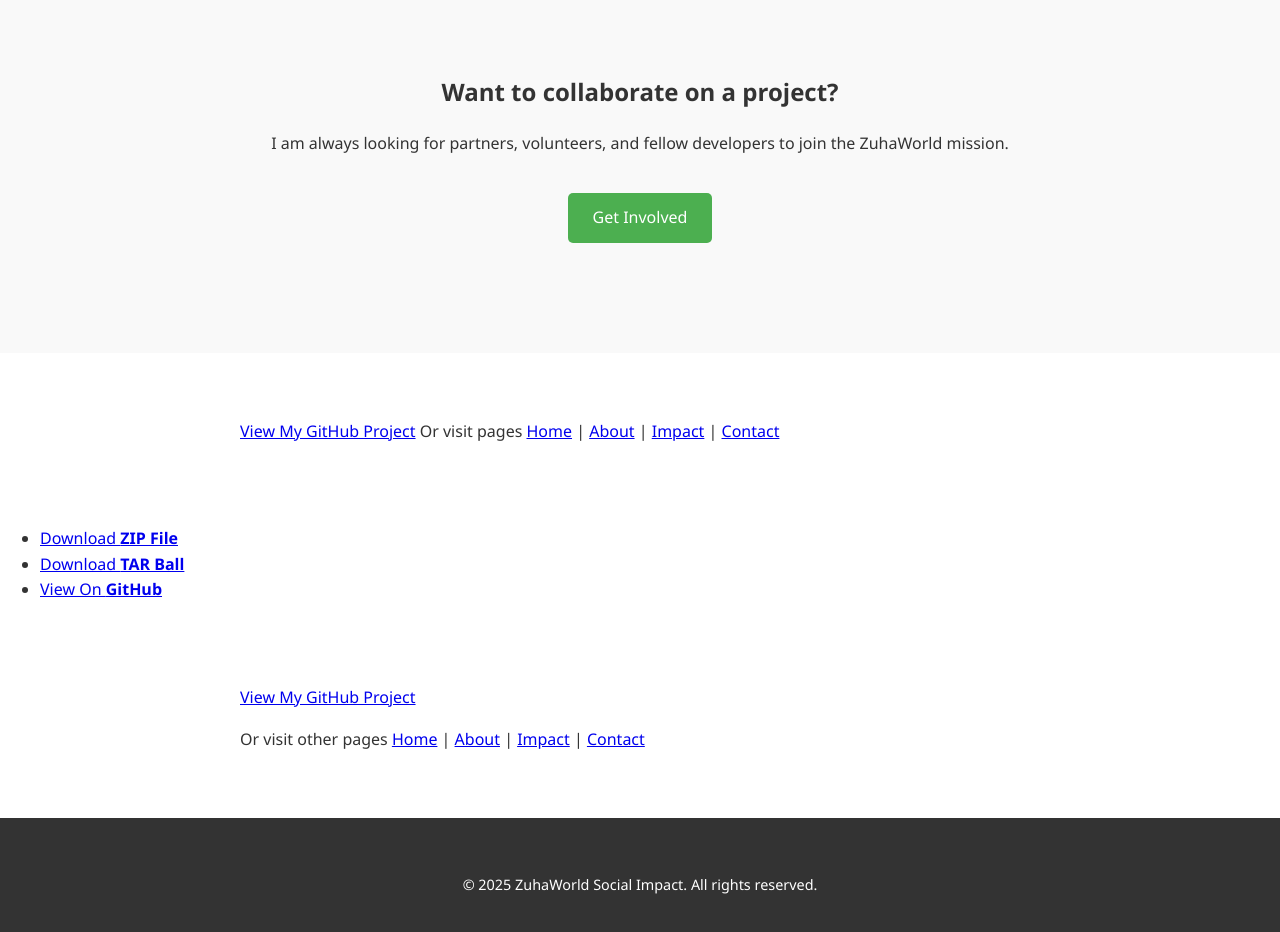
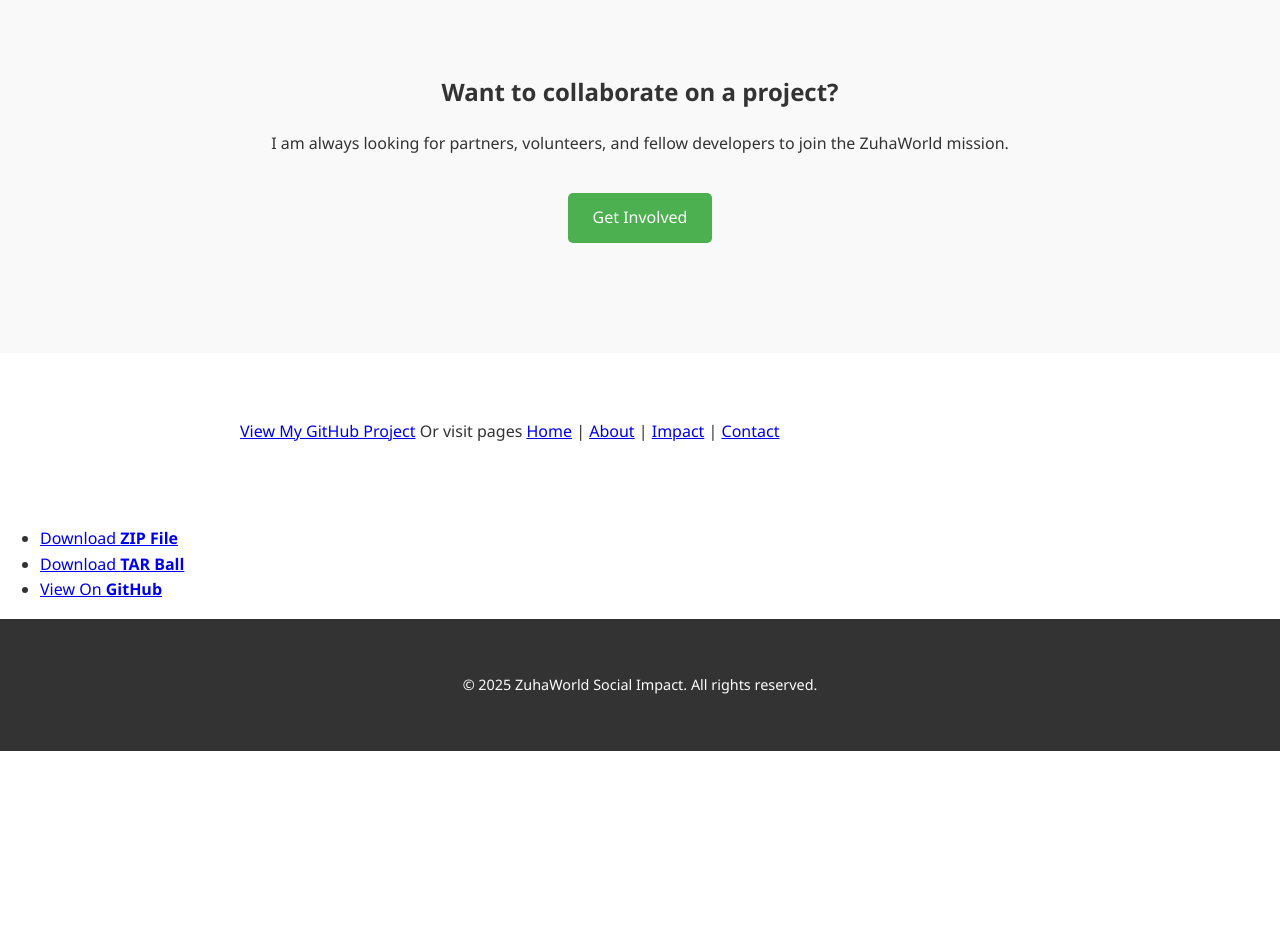
Before and after one commit to zuhasite/zuhaworld-green-heaven, a plain HTML site: page index.html in a window 1280 px wide. Shown: the part 3748-4680 px from the top of the page. After the commit the page ends 4499 px from the top, so only its background shows below. Drawn offline with Linux system fonts and the light colour scheme.

Commit message:
Clean up footer and remove extra links
Removed unnecessary section and links from the footer.

Signed-off-by: M A Zuha <38503380+armandsl@users.noreply.github.com>

```diff
--- a/index.html
+++ b/index.html
@@ -69,8 +69,8 @@
 
 <h3> 📸 About the Author</h3>
 <p><Strong>M A Zuha </Strong></p>
-<p>CEO of ZuhaWorld Social Impact | Developer | Photographer | Writer</p>
-<p>Based in Dhaka, Bangladesh.</p>
+    <p>CEO of ZuhaWorld Social Impact | Developer | Photographer | Writer</p>
+    <p>Based in Dhaka, Bangladesh.</p>
 </section>
 
 <section class="container">
@@ -107,10 +107,6 @@
           <li><a href="https://github.com/zuhasite/zuhaworld-green-heaven/tarball/main">Download <strong>TAR Ball</strong></a></li>
           <li><a href="https://github.com/zuhasite/zuhaworld-green-heaven">View On <strong>GitHub</strong></a></li>
         </ul>
-    <section class="container">
-    <p class="view"><a href="https://github.com/zuhasite/zuhaworld-green-heaven/">View My GitHub Project</a></p>
-    <p> Or visit other pages <a href="https://zuhasite.github.io/zuhaworld-green-heaven/">Home</a> | <a href="about">About</a> | <a href="impact" class="active">Impact</a> | <a href="contact">Contact</a></p>
-    </section>
     <footer>
         <p>&copy; 2025 ZuhaWorld Social Impact. All rights reserved.</p>
     </footer>
```
